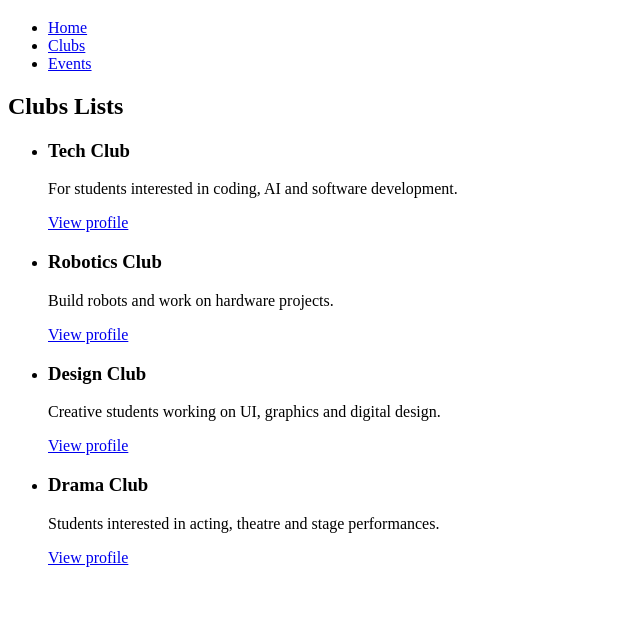
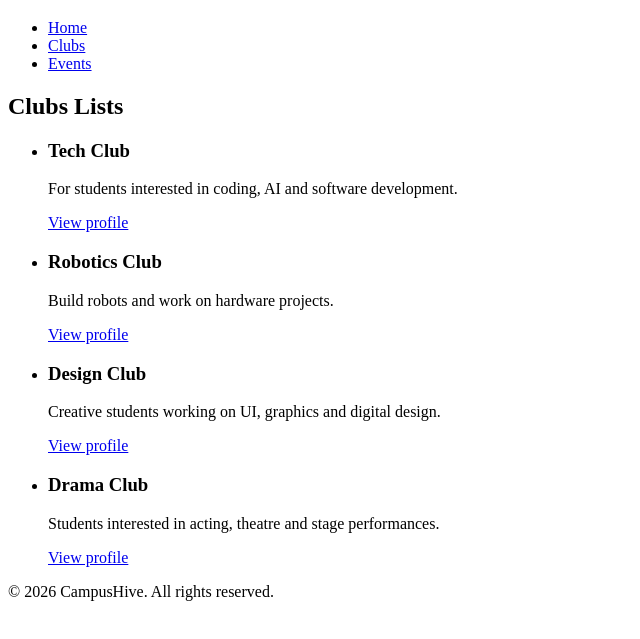
Before and after one commit to arushabind2005-star/Campus-Hive, a website: page clubs.html in a window 1280 px wide. Shown: the part 61-700 px from the top of the page, without its empty margins (0-640 px from the left). Drawn offline with Linux system fonts and the light colour scheme.

Commit message:
Added footer

```diff
--- a/clubs.html
+++ b/clubs.html
@@ -41,5 +41,6 @@
         </li>
       </ul>
     </nav>
+    <footer>&copy 2026 CampusHive. All rights reserved.</footer>
   </body>
 </html>
```
